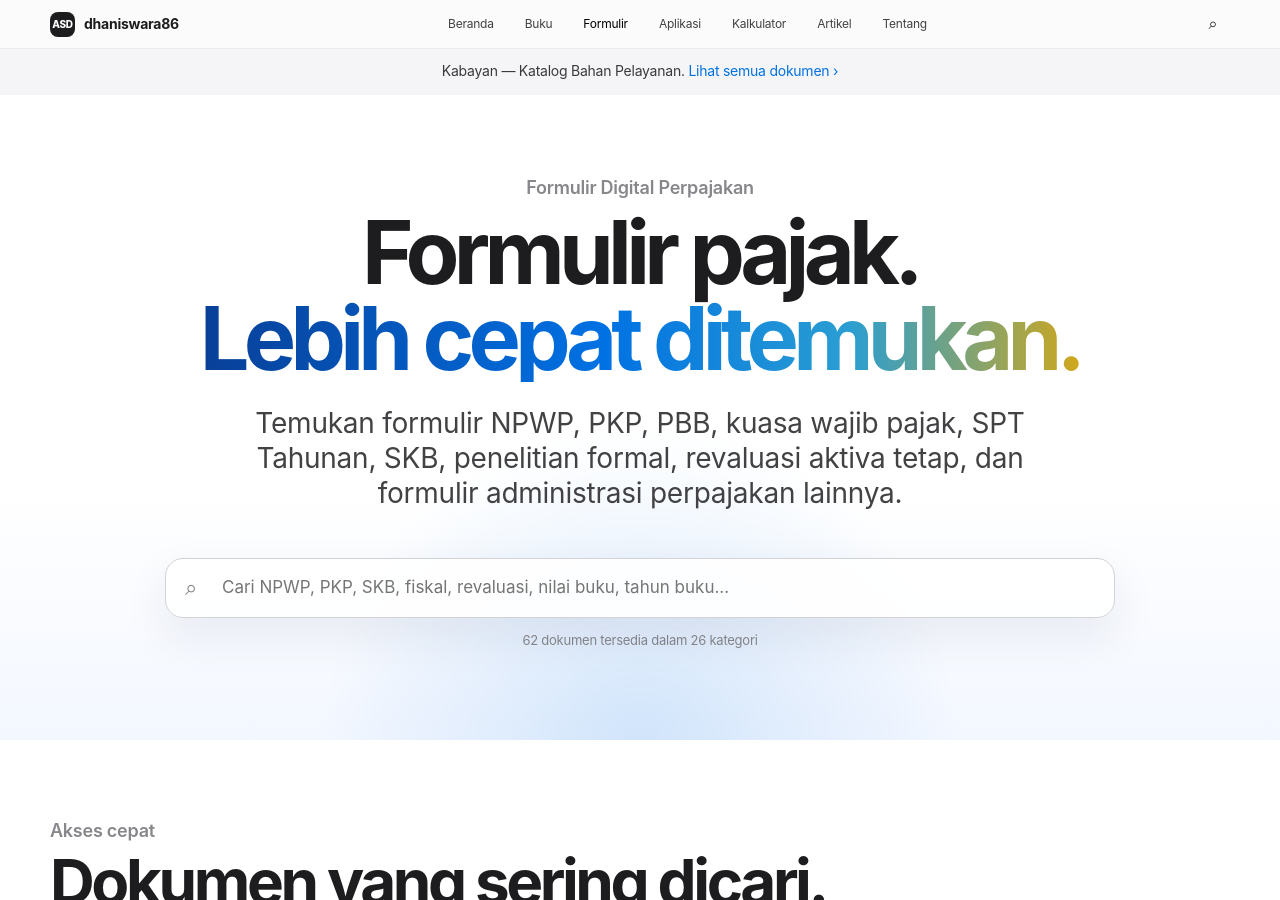
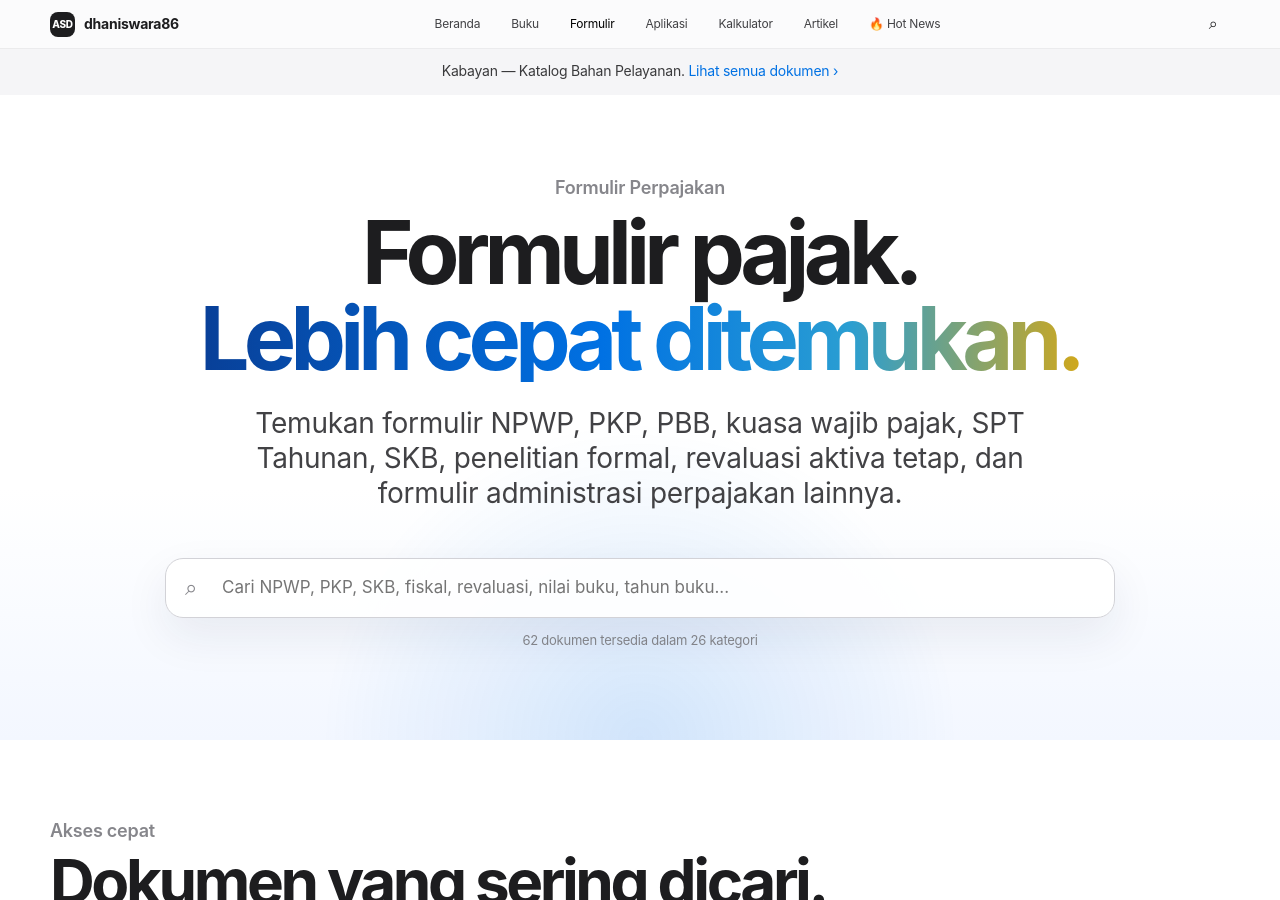
Before and after one commit to dhaniswara86/dhaniswara86.github.io, a Jekyll site: the page formulir.html, which Jekyll copies as it is, in a window 1280 px wide and 900 px high. Built offline with Jekyll 4.4.1, drawn with Linux system fonts in a browser that asks for light colours.

Commit message:
Update title and headings in formulir.html

```diff
--- a/formulir.html
+++ b/formulir.html
@@ -835,7 +835,10 @@
 <a href="aplikasi.html">Aplikasi</a>
 <a href="kalkulator.html">Kalkulator</a>
 <a href="artikel.html">Artikel</a>
-<a href="index.html#tentang">Tentang</a>
+<a class="nav-hotnews" href="hotnews.html">
+<span aria-hidden="true" class="nav-hotnews-icon">🔥</span>
+<span>Hot News</span>
+</a>
 </nav>
 <div class="nav-actions">
 <a aria-label="Cari formulir" class="search-nav" href="#pencarian" title="Cari formulir">
@@ -854,7 +857,10 @@
 <a href="aplikasi.html">Aplikasi</a>
 <a href="kalkulator.html">Kalkulator</a>
 <a href="artikel.html">Artikel</a>
-<a href="index.html#tentang">Tentang</a>
+<a class="nav-hotnews" href="hotnews.html">
+<span aria-hidden="true" class="nav-hotnews-icon">🔥</span>
+<span>Hot News</span>
+</a>
 </nav>
 <main>
 <div class="announcement">
@@ -863,7 +869,7 @@
 </div>
 <section class="hero" id="pencarian">
 <div class="hero-copy">
-<p class="eyebrow">Formulir Digital Perpajakan</p>
+<p class="eyebrow">Formulir Perpajakan</p>
 <h1>
           Formulir pajak.
           <span class="gradient-text">Lebih cepat ditemukan.</span>
```
Also changed, not shown: other parts of formulir.html (+1 -1 lines).
